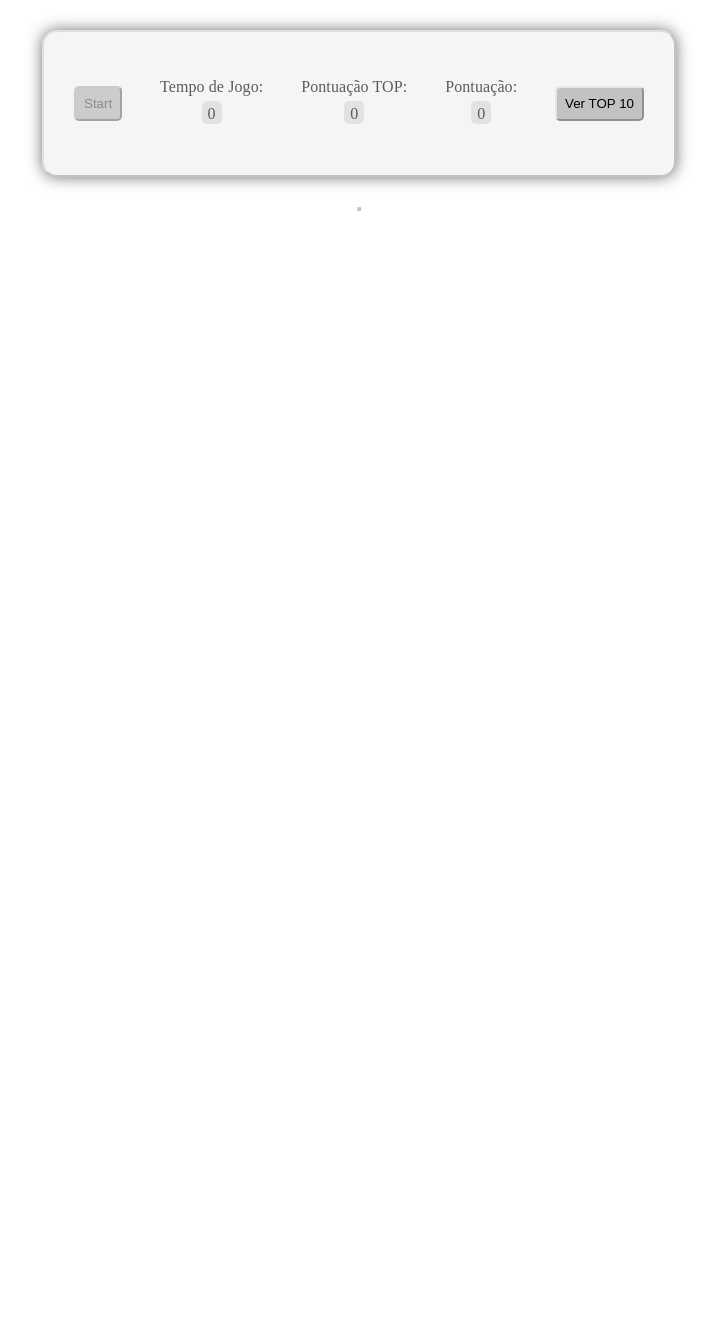
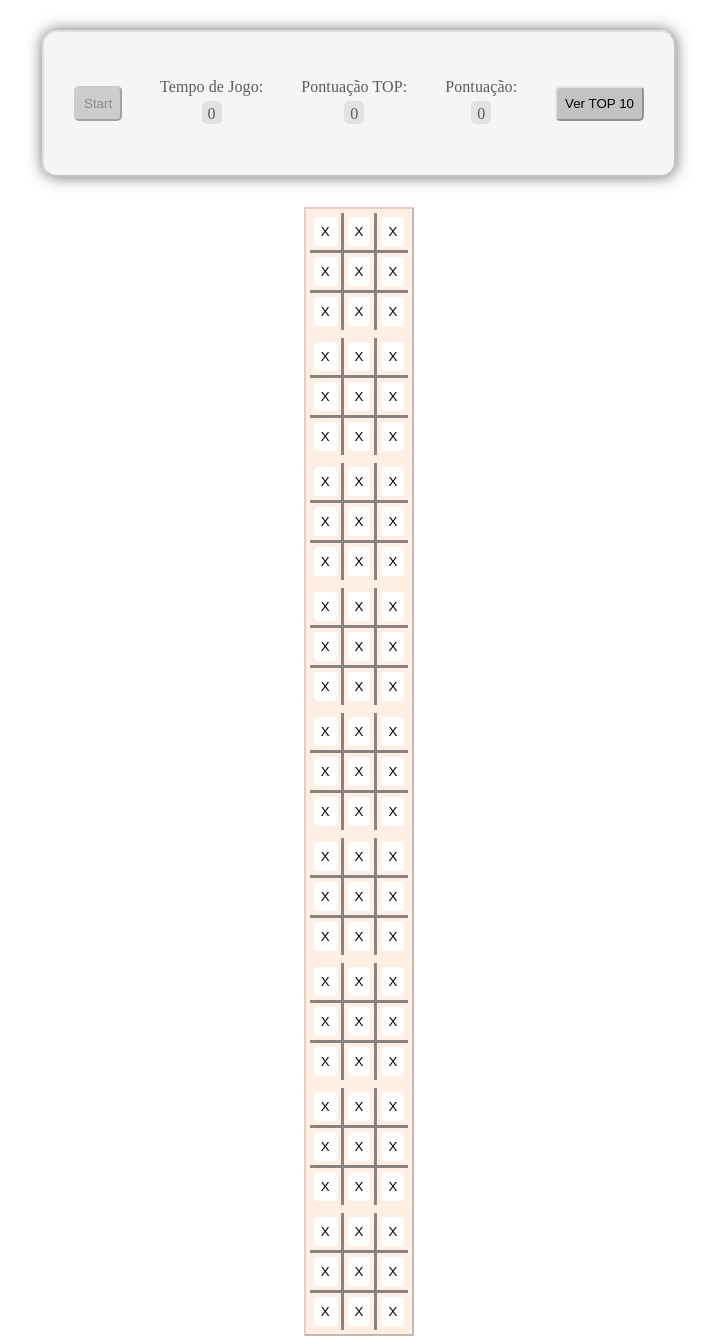
Before and after one commit to Marinelasuelly/LS-TP-Tic-Tac-Toe, a React (Create React App) app in the folder tic-tac-toe/: page / in a window 1280 px wide. Shown: the whole page, without its empty margins (281-998 px from the left). Before the commit the page ends 800 px from the top, so only its background shows below. Built offline with nearby package versions, Linux system fonts and the light colour scheme.

Commit message:
Update game-panel.component.jsx

```diff
--- a/tic-tac-toe/src/components/game-panel/game-panel.component.jsx
+++ b/tic-tac-toe/src/components/game-panel/game-panel.component.jsx
@@ -1,11 +1,44 @@
 import "./game-panel.css"
+import Board from "../board/board.component";
 
 import React from "react"
 
 function GamePanel(){
     return(
         <section id="game-panel">
-
+            <div className="game-row" id = "row1">
+                <div className="tab1">
+                    <Board />
+                </div>
+                <div className="tab2">
+                    <Board />
+                </div>
+                <div className="tab3">
+                    <Board />
+                </div>
+            </div>
+            <div className="game-row" id = "row2">
+                <div className="tab1">
+                    <Board />
+                </div>
+                <div className="tab2">
+                    <Board />
+                </div>
+                <div className="tab3">
+                    <Board />
+                </div>
+            </div>
+            <div className="game-row" id = "row3">
+                <div className="tab1">
+                    <Board />
+                </div>
+                <div className="tab2">
+                    <Board />
+                </div>
+                <div className="tab3">
+                    <Board />
+                </div>
+            </div>
 
 
         </section>
```
